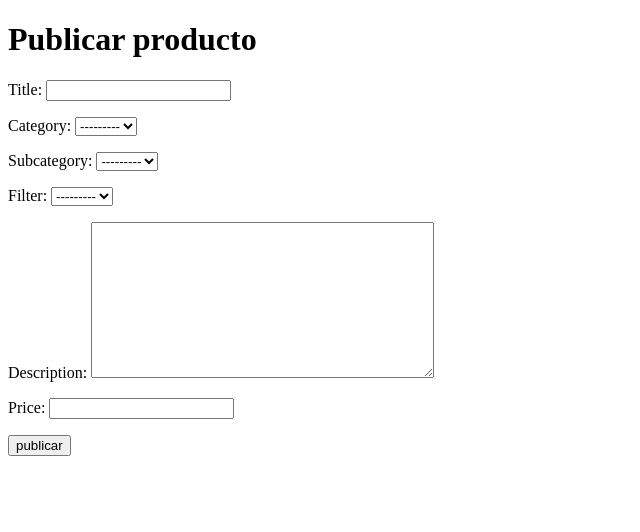
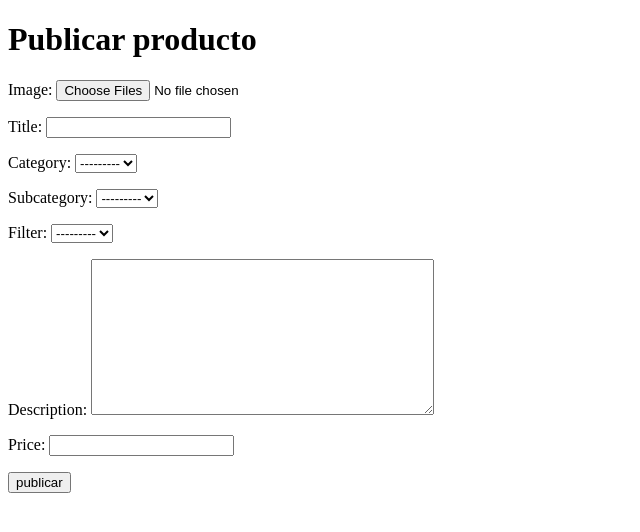
Before and after one commit to LeandroMAcosta/esquelvende, a Django app: a page that uses esquelvende/products/templates/publish.html in a window 1280 px wide. Shown: the top 532 px of the page, without its empty margins (0-640 px from the left). Run offline with Django 3.2, Linux system fonts and the light colour scheme; the visitor is signed in with stand-in values (Sample User, id 1); data that the repository does not hold is empty.

Commit message:
product, esquelvendegeneral

```diff
--- a/esquelvende/esquelvende/settings.py
+++ b/esquelvende/esquelvende/settings.py
@@ -122,3 +122,7 @@ USE_TZ = True
 # https://docs.djangoproject.com/en/1.11/howto/static-files/
 
 STATIC_URL = '/static/'
+
+MEDIA_URL = '/media/'
+
+MEDIA_ROOT = os.path.join(BASE_DIR, "media")
--- a/esquelvende/esquelvende/urls.py
+++ b/esquelvende/esquelvende/urls.py
@@ -1,9 +1,12 @@
 from django.conf.urls import url, include
 from django.contrib import admin
+from django.conf import settings
+from django.conf.urls.static import static
+
 
 urlpatterns = [
     url(r'^admin/', admin.site.urls),
     url(r'', include('products.urls')),
     url(r'', include('users.urls')),
     url(r'', include('reports.urls')),
-]
+] + static(settings.MEDIA_URL, document_root=settings.MEDIA_ROOT)
--- a/esquelvende/products/admin.py
+++ b/esquelvende/products/admin.py
@@ -4,6 +4,7 @@ from __future__ import unicode_literals
 from django.contrib import admin
 
 # Register your models here.
-from .models import Product
+from .models import Product, ImagesProduct
 
 admin.site.register(Product)
+admin.site.register(ImagesProduct)
--- a/esquelvende/products/forms.py
+++ b/esquelvende/products/forms.py
@@ -1,5 +1,5 @@
 from django import forms
-from .models import Product
+from .models import Product, ImagesProduct
 
 
 class FormProduct(forms.ModelForm):
@@ -7,3 +7,10 @@ class FormProduct(forms.ModelForm):
     class Meta:
         model = Product
         fields = ('title', 'category', 'subcategory', 'filter', 'description', 'price')
+
+class FormImagesProduct(forms.ModelForm):
+    image = forms.FileField(widget=forms.ClearableFileInput(attrs={'multiple': True}))
+
+    class Meta:
+        model = ImagesProduct
+        fields = ('image',)
--- a/esquelvende/products/models.py
+++ b/esquelvende/products/models.py
@@ -21,6 +21,7 @@ class Product(models.Model):
 	def __str__(self):
 		return self.title
 
-    #def publish(self):
-    #	self.published_date = timezone.now()
-    #    self.save
+
+class ImagesProduct(models.Model):
+    product = models.ForeignKey(Product)
+    image = models.ImageField(upload_to='products/')
--- a/esquelvende/products/templates/publish.html
+++ b/esquelvende/products/templates/publish.html
@@ -6,7 +6,8 @@
 </head>
 <body>
     <h1>Publicar producto</h1>
-    <form method="POST" class="post-form">{% csrf_token %}
+    <form method="POST" class="post-form" enctype="multipart/form-data">{% csrf_token %}
+        {{ form_image.as_p }}
         {{ form.as_p }}
         <button type="submit" class="save btn btn-default">publicar</button>
     </form>
--- a/esquelvende/products/urls.py
+++ b/esquelvende/products/urls.py
@@ -1,7 +1,9 @@
 from django.conf.urls import url
-from .views import publish, home
+from .views import publish, home, product_view
+
 
 urlpatterns = [
     url(r'^$', home),
     url(r'^publicar', publish),
+    url(r'^producto/(?P<id>\d+)/$', product_view)
 ]
--- a/esquelvende/products/views.py
+++ b/esquelvende/products/views.py
@@ -1,12 +1,11 @@
 # -*- coding: utf-8 -*-
 from __future__ import unicode_literals
 from django.shortcuts import render, HttpResponse, HttpResponseRedirect
-from .forms import FormProduct
+from .forms import FormProduct, FormImagesProduct
 from users.models import User
-from .models import Product
+from .models import Product, ImagesProduct
 from django.contrib.auth.decorators import login_required
 from categories.models import Category, Subcategory, Filter
-
 
 
 def home(request):
@@ -17,13 +16,14 @@ def home(request):
 def publish(request):
     if request.POST:
         form = FormProduct(request.POST)
-        if form.is_valid:
-            user = User.objects.get(pk=request.user.id)
+        form_image = FormImagesProduct(request.POST, request.FILES)
+        if form.is_valid() and form_image.is_valid():
+            image_product = form_image.save(commit=False)
             category = Category.objects.get(pk=request.POST['category'])
             subcategory = Subcategory.objects.get(pk=request.POST['subcategory'])
             filter = Filter.objects.get(pk=request.POST['filter'])
             user_product = Product(
-                                    user=user,
+                                    user=request.user,
                                     title=request.POST['title'],
                                     category=category,
                                     subcategory=subcategory,
@@ -32,9 +32,22 @@ def publish(request):
                                     price=request.POST['price']
                                     )
             user_product.save()
+            # request.FILES is a dictionary
+            for image in request.FILES.getlist('image'):
+                image_product = ImagesProduct.objects.create(
+                                                              product=user_product,
+                                                              image=image
+                                                            )
+                image_product.save()
             return HttpResponseRedirect('/')
         else:
             return HttpResponse("error")
     else:
         form = FormProduct()
-    return render(request, 'publish.html', {'form': form})
+        form_image = FormImagesProduct()
+    return render(request, 'publish.html', {'form': form, 'form_image': form_image})
+
+def product_view(request, id):
+    product = Product.objects.get(pk=id)
+    images = product.imagesproduct_set.all()
+    return render(request, 'product.html', {'product': product, 'images': images})
```
Also changed, not shown: esquelvende/products/templates/product.html (added, +12 -0 lines), esquelvende/media/avatar/1xiuw1.jpg (deleted), esquelvende/media/avatar/1xiuw1_S2TyF0X.jpg (deleted), 1 other file.
